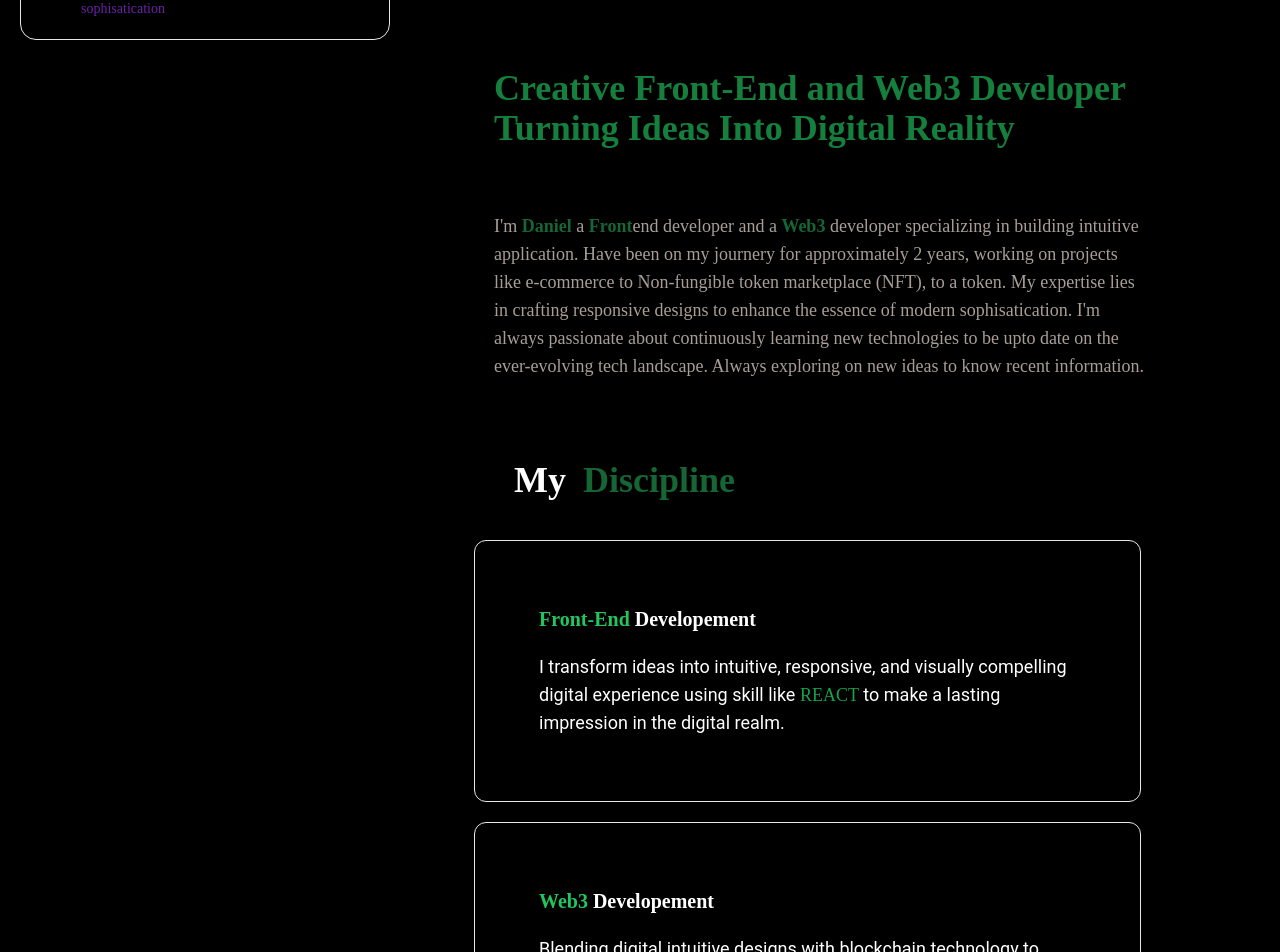
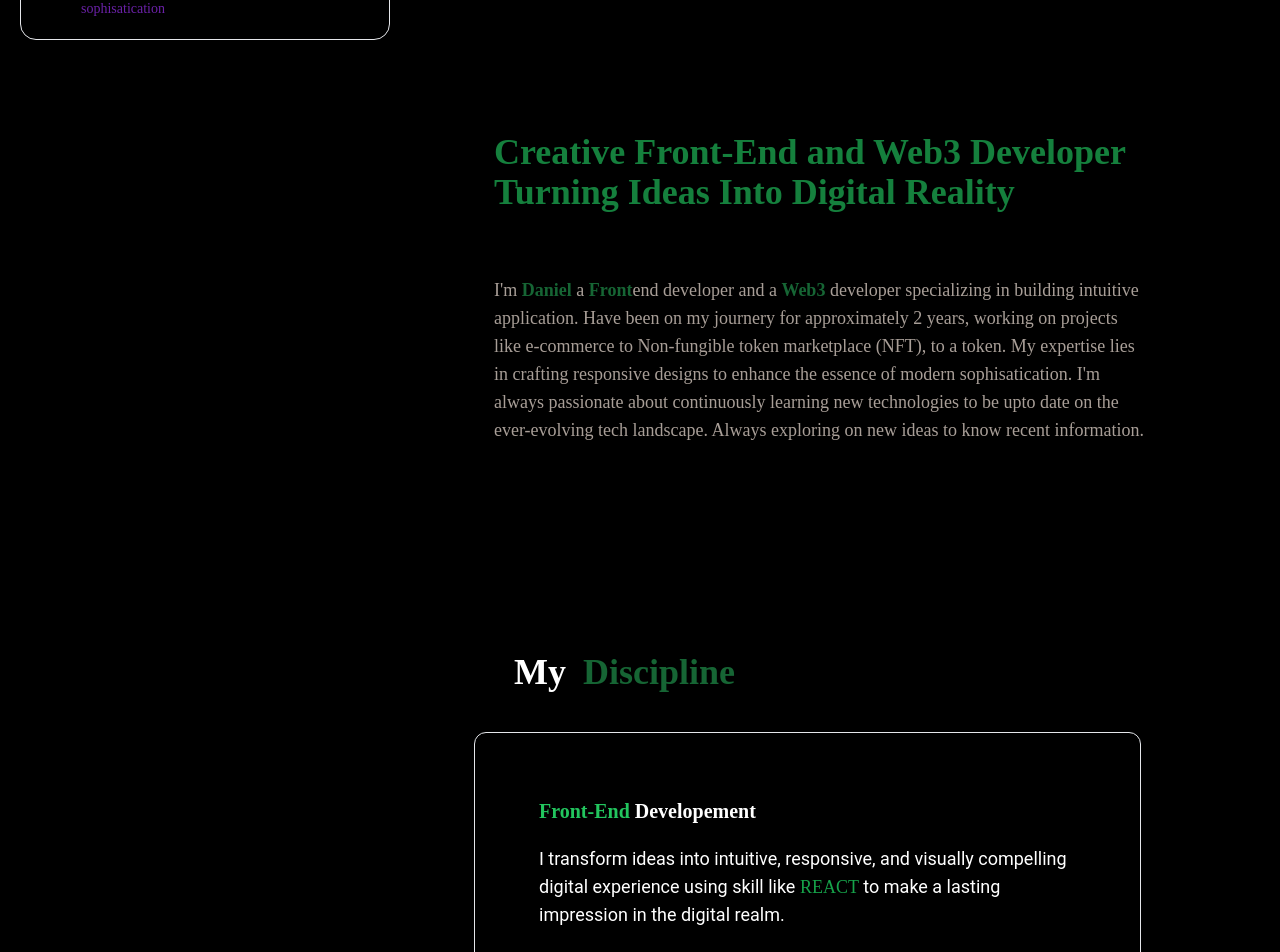
Before and after one commit to Danny1-d/Portfoilo, a React (Vite) app: page / in a window 1280 px wide. Shown: the part 680-1632 px from the top of the page. Built offline with nearby package versions, Linux system fonts and the light colour scheme.

Commit message:
still on animation

```diff
--- a/src/component/About.jsx
+++ b/src/component/About.jsx
@@ -4,19 +4,22 @@ import { motion } from "framer-motion"
 const About = () => {
   return (
     <div className='overflow-hidden'>
-    <motion.div id='/about' className='mt-36'
-    whileInView={{ opacity: 1, x:0}}
-    initial={{ opacity : 0, x:'50vw'}}
-    transition={{duration: 1}}>
-      <div className='text-4xl font-bold text-green-700 font-playFair ml-5'>
+    <div id='/about' className='mt-52'>
+
+      <motion.div className='text-4xl font-bold text-green-700 font-playFair ml-5'
+      whileInView={{ opacity: 1, x:0}}
+      initial={{ opacity : 0, x:'50vw'}}
+      transition={{duration: 1}}
+      >
         <div>Creative Front-End and Web3 Developer Turning Ideas Into Digital Reality</div>
-      </div>
+      </motion.div>
+
       <div className='mt-16 text-lg text-ash font-Quicksand ml-5'>
         <div className=''>
           I'm <span className='text-green-800 font-bold'>Daniel</span> a <span className='text-green-800 font-bold'>Front</span>end developer and a <span className='text-green-800 font-bold'>Web3</span> developer specializing in building intuitive application. Have been on my journery for approximately 2 years, working on projects like e-commerce to Non-fungible token marketplace (NFT), to a token. My expertise lies in crafting responsive designs to enhance the essence of modern sophisatication. I'm always passionate about continuously learning new technologies to be upto date on the ever-evolving tech landscape. Always exploring on new ideas to know recent information.
         </div>
       </div>
-    </motion.div>
+    </div>
     </div>
   )
 }
--- a/src/component/Advantage.jsx
+++ b/src/component/Advantage.jsx
@@ -7,11 +7,12 @@ import { motion } from 'framer-motion'
 const Advantage = () => {
   return (
     <div className='overflow-hidden'>
-    <motion.div id='/advantage' className='mt-28'
-    whileInView={{ opacity: 1, x:0}}
-    initial={{ opacity : 0, x:'50vw'}}
-    transition={{duration: 2}}>
-      <div className='ml-10 text-3xl font-bold font-Tangerine'>MY <span className='text-green-600'>Advantage</span></div>
+    <div id='/advantage' className='mt-28'>
+      <motion.div className='ml-10 text-3xl font-bold font-Tangerine'
+      whileInView={{ opacity: 1, x:0}}
+      initial={{ opacity : 0, x:'50vw'}}
+      transition={{duration: 2}}
+      >MY <span className='text-green-600'>Advantage</span></motion.div>
 
       <div className='grid grid-cols-2 sm:grid-cols-3 mt-20 sm:gap-4 gap-2'>
 
@@ -41,7 +42,7 @@ const Advantage = () => {
 
       </div>
 
-    </motion.div>
+    </div>
     </div>
   )
 }
--- a/src/component/Details.jsx
+++ b/src/component/Details.jsx
@@ -10,8 +10,8 @@ import { motion } from "framer-motion"
 const Details = () => {
 
   return (
-    <div className='overflow-hidden'>
-    <motion.div id='/' className='mt-44 flex flex-col'
+    <div id='/'  className='overflow-hidden mt-44 flex flex-col'>
+    <motion.div
     whileInView={{ opacity: 1, x:0}}
     initial={{ opacity : 0, x:'50vw'}}
     transition={{duration: 1}}>
@@ -23,14 +23,14 @@ const Details = () => {
 
       <div className='font-Quicksand text-lg ml-3'>I'm your ultimate companion to make a lasting impression in digital realm.</div>
       </div>
+      {/* <Contact /> */}
+    </motion.div>
 
       <About />
       <Experience />
       <Advantage />
       <Projects />
       <Info />
-      {/* <Contact /> */}
-    </motion.div>
     </div>
   )
 }
--- a/src/component/Info.jsx
+++ b/src/component/Info.jsx
@@ -10,12 +10,12 @@ import { motion } from 'framer-motion'
 const Info = () => {
   return (
     <div className='overflow-hidden'>
-    <motion.div id='/contact' className='mt-20'
-    whileInView={{ opacity: 1, x:0}}
-    initial={{ opacity : 0, x:'50vw'}}
-    transition={{duration: 1}}
-    >
-      <div className='font-bold font-roboto text-3xl mx-5 text-light'> Let's <span className='text-green-700'>Collaborate</span> to Achieve Great Results.</div>
+    <div id='/contact' className='mt-20'>
+      <motion.div className='font-bold font-roboto text-3xl mx-5 text-light'
+      whileInView={{ opacity: 1, x:0}}
+      initial={{ opacity : 0, x:'50vw'}}
+      transition={{duration: 1}}
+      > Let's <span className='text-green-700'>Collaborate</span> to Achieve Great Results.</motion.div>
 
       <div className='grid grid-cols-1 sm:grid-cols-2 mx-10 mt-20 gap-5'>
 
@@ -42,7 +42,7 @@ const Info = () => {
         </a>
 
       </div>
-    </motion.div>
+    </div>
     </div>
   )
 }
--- a/src/component/ProfileDetails.jsx
+++ b/src/component/ProfileDetails.jsx
@@ -15,17 +15,13 @@ const ProfileDetails = () => {
 
   return (
     <div className="pverflow-hidden">
-    <motion.div className="flex flex-col justify-center items-center border pb-5 h-[700px] xl:px-10 mx-5 rounded-2xl mt-5 animate-slideleft"
-    whileInView={{ opacity: 1, x:0}}
-    initial={{ opacity : 0, x:'-50vw'}}
-    transition={{duration: 1}}
-    >
+    <div className="flex flex-col justify-center items-center border pb-5 h-[700px] xl:px-10 mx-5 rounded-2xl mt-5">
 
         <div className="scroll fixed bg-green-600 h-[0.1rem] top-0 left-0 right-0 z-50"></div>
 
         <div className="mt-2 font-montserrat font-bold text-xl">Daniel</div>
 
-      <div className="flex items-center h-[60vh] animate-slidedown w-72">
+      <div className="flex items-center h-[60vh] w-72">
         <img src={icon} className="rounded-full"/>
       </div>
 
@@ -55,7 +51,7 @@ const ProfileDetails = () => {
       </div>
 
       <div className="text-sm font-Chewy mx-5 mt-5 text-purple-800 ">With my sleek design and intuitive features, I embody the essence of modern sophisatication</div>
-    </motion.div>
+    </div>
     </div>
   )
 }
--- a/src/component/Projects.jsx
+++ b/src/component/Projects.jsx
@@ -7,12 +7,12 @@ import { motion } from "framer-motion"
 const Projects = () => {
   return (
     <div className='overflow-hidden'>
-    <motion.div id='/projects' className='mt-28'
-    whileInView={{ opacity: 1, x:0}}
-    initial={{ opacity : 0, x:'-50vw'}}
-    transition={{duration: 2}}
-    >
-      <div className='font-Tangerine ml-10 text-3xl font-bold'>My <span className='text-green-600'>Projects</span></div>
+    <div id='/projects' className='mt-28'>
+      <motion.div className='font-Tangerine ml-10 text-3xl font-bold'
+      whileInView={{ opacity: 1, x:0}}
+      initial={{ opacity : 0, x:'-50vw'}}
+      transition={{duration: 2}}
+      >My <span className='text-green-600'>Projects</span></motion.div>
 
       <div className='mt-28 opacity-80 flex flex-col gap-16 mx-10'>
         <div>
@@ -50,7 +50,7 @@ const Projects = () => {
         </div>
       </div>
 
-    </motion.div>
+    </div>
     </div>
   )
 }
--- a/src/component/Specializations.jsx
+++ b/src/component/Specializations.jsx
@@ -4,11 +4,12 @@ import { motion } from 'framer-motion'
 const Specializations = () => {
   return (
     <div className='overflow-hidden'>
-    <motion.div id='/service' className='mt-20'
-   whileInView={{ opacity: 1, x:0}}
-    initial={{ opacity : 0, x:'-50vw'}}
-    transition={{duration: 1}}>
-      <div className='ml-10 mb-10 text-4xl font-Tangerine font-bold'>My <span className='text-green-800 ml-2 '> Discipline </span></div>
+    <div id='/service' className='mt-52'>
+      <motion.div className='ml-10 mb-10 text-4xl font-Tangerine font-bold'
+      whileInView={{ opacity: 1, x:0}}
+      initial={{ opacity : 0, x:'-50vw'}}
+      transition={{duration: 1}}
+      >My <span className='text-green-800 ml-2 '> Discipline </span></motion.div>
       <div className='border p-16 mr-2 rounded-xl hover:border-green-600'>
         <div className='mb-5 font-bold font-playFair text-xl'> <span className='text-green-500'>Front-End</span> Developement</div>
         <div className='text-lg font-roboto'>I transform ideas into intuitive, responsive, and visually compelling digital experience using skill like <span className='text-green-600 font-Chewy'>REACT</span> to make a lasting impression in the digital realm.</div>
@@ -18,7 +19,7 @@ const Specializations = () => {
         <div className='mb-5 font-bold font-playFair text-xl'> <span className='text-green-500'>Web3</span> Developement</div>
         <div className='text-lg font-roboto'> Blending digital intuitive designs with blockchain technology to build decentralized, user-friendly applications using tools with potentials like <span className='text-green-600 font-Chewy'>MOTOKO and REACT</span> that empowers users to interact with next generation of internet.</div>
       </div>
-    </motion.div>
+    </div>
     </div>
   )
 }
```
